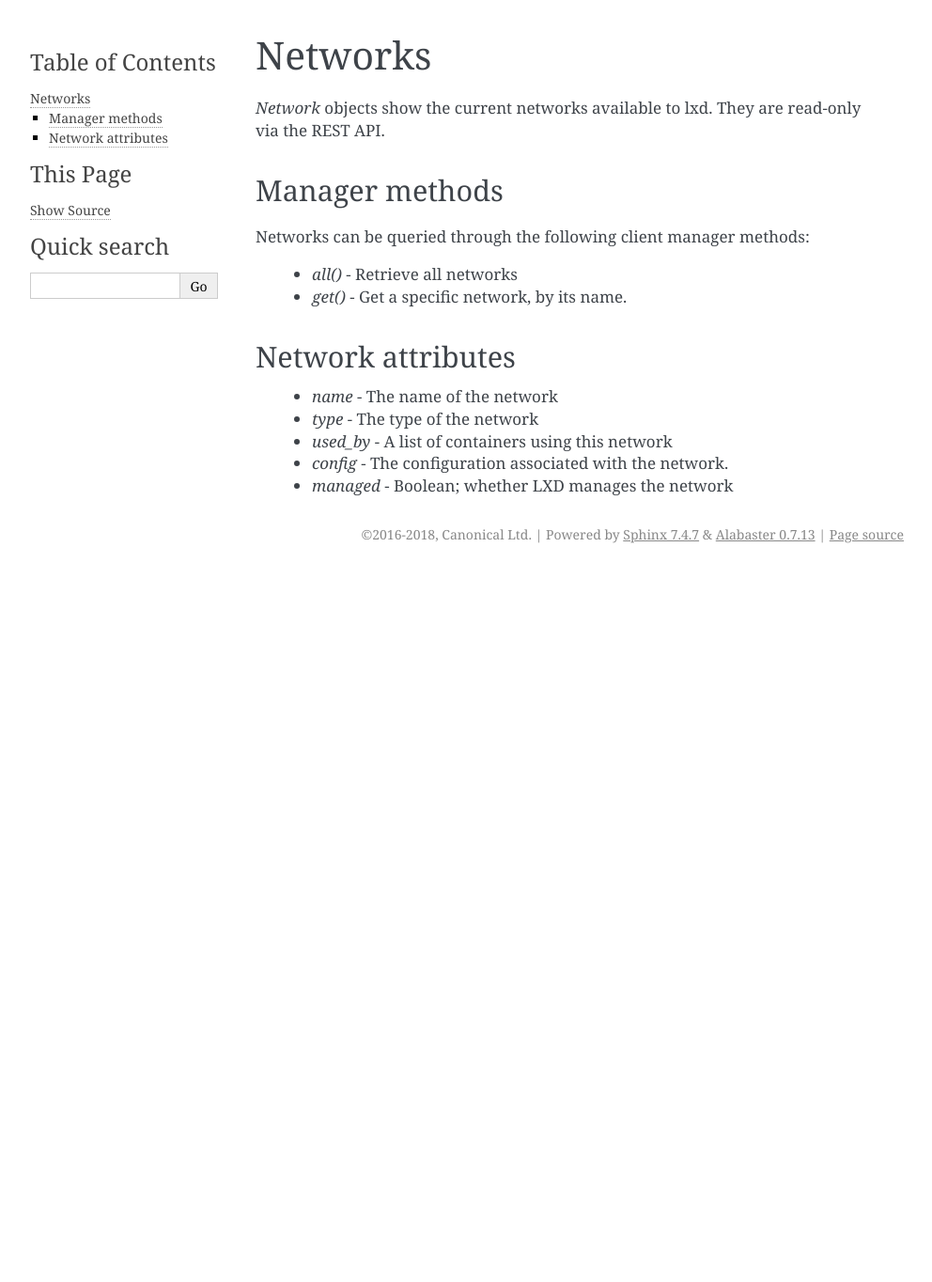
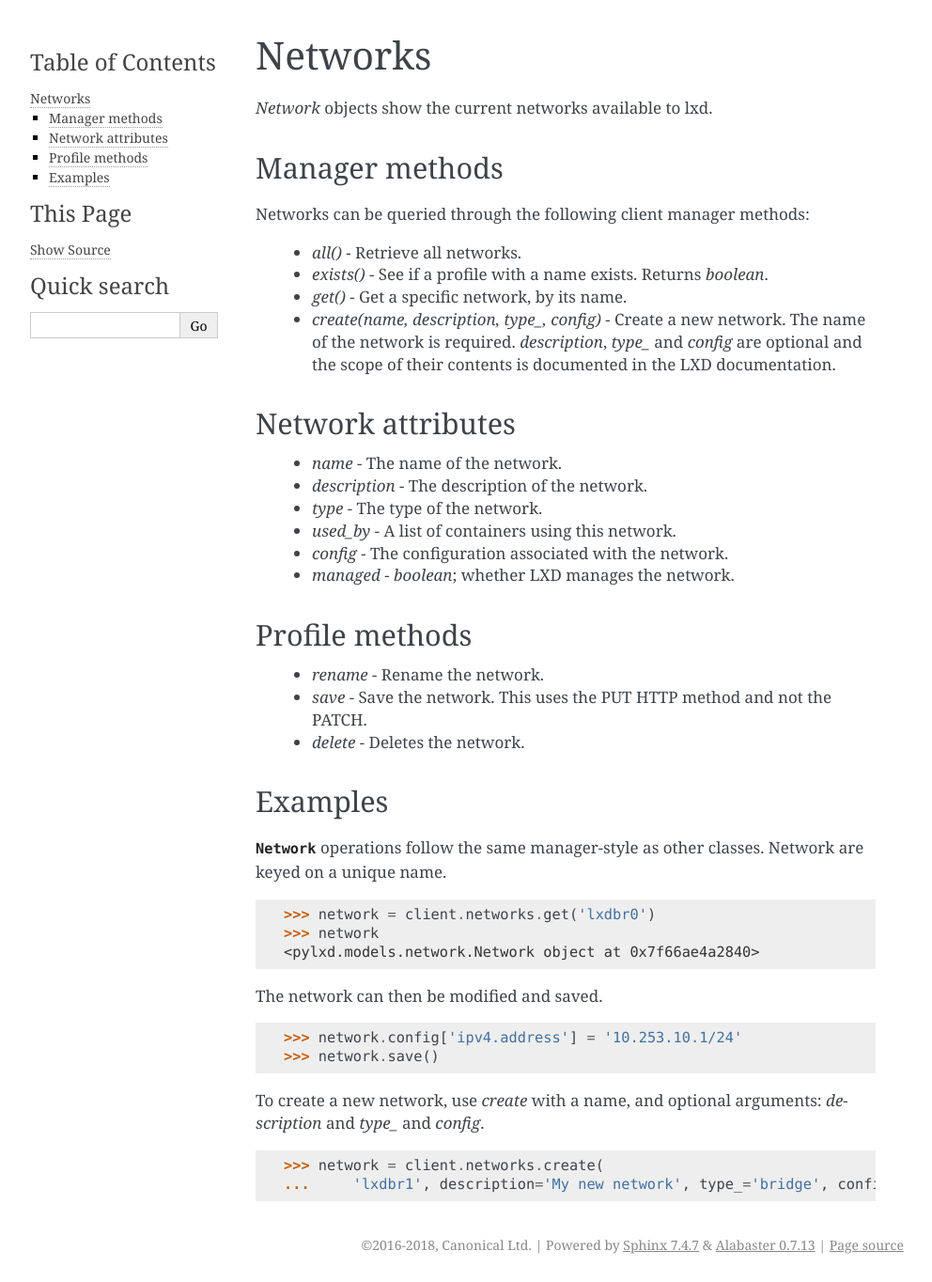
Before and after one commit to canonical/pylxd, a Sphinx documentation site: the page built from doc/source/networks.rst, in a window 1280 px wide. Shown: the whole page at 94% size, without its empty margins (148-1140 px from the left). Built offline with Sphinx 7.4.7, drawn with Linux system fonts in a browser that asks for light colours; before the commit the page ends 900 px from its top, so only the background shows below that.

Commit message:
Update Networks documentation
Signed-off-by: Karol Werner <karol@ppkt.eu>

```diff
--- a/doc/source/networks.rst
+++ b/doc/source/networks.rst
@@ -1,8 +1,7 @@
 Networks
 ========
 
-`Network` objects show the current networks available to lxd. They are
-read-only via the REST API.
+`Network` objects show the current networks available to lxd.
 
 
 Manager methods
@@ -11,15 +10,54 @@ Manager methods
 Networks can be queried through the following client manager
 methods:
 
-  - `all()` - Retrieve all networks
+  - `all()` - Retrieve all networks.
+  - `exists()` - See if a profile with a name exists.  Returns `boolean`.
   - `get()` - Get a specific network, by its name.
+  - `create(name, description, type_, config)` - Create a new network.
+    The name of the network is required. `description`, `type_` and `config`
+    are optional and the scope of their contents is documented in the LXD
+    documentation.
 
 
 Network attributes
 ------------------
 
-  - `name` - The name of the network
-  - `type` - The type of the network
-  - `used_by` - A list of containers using this network
+  - `name` - The name of the network.
+  - `description` - The description of the network.
+  - `type` - The type of the network.
+  - `used_by` - A list of containers using this network.
   - `config` - The configuration associated with the network.
-  - `managed` - Boolean; whether LXD manages the network
+  - `managed` - `boolean`; whether LXD manages the network.
+
+
+Profile methods
+---------------
+
+  - `rename` - Rename the network.
+  - `save` - Save the network. This uses the PUT HTTP method and not the PATCH.
+  - `delete` - Deletes the network.
+
+Examples
+--------
+
+:class:`~network.Network` operations follow the same manager-style as other
+classes. Network are keyed on a unique name.
+
+.. code-block:: python
+
+    >>> network = client.networks.get('lxdbr0')
+    >>> network
+    <pylxd.models.network.Network object at 0x7f66ae4a2840>
+
+
+The network can then be modified and saved.
+
+    >>> network.config['ipv4.address'] = '10.253.10.1/24'
+    >>> network.save()
+
+
+To create a new network, use `create` with a name, and optional arguments:
+`description` and `type_` and `config`.
+
+    >>> network = client.networks.create(
+    ...     'lxdbr1', description='My new network', type_='bridge', config={})
```
